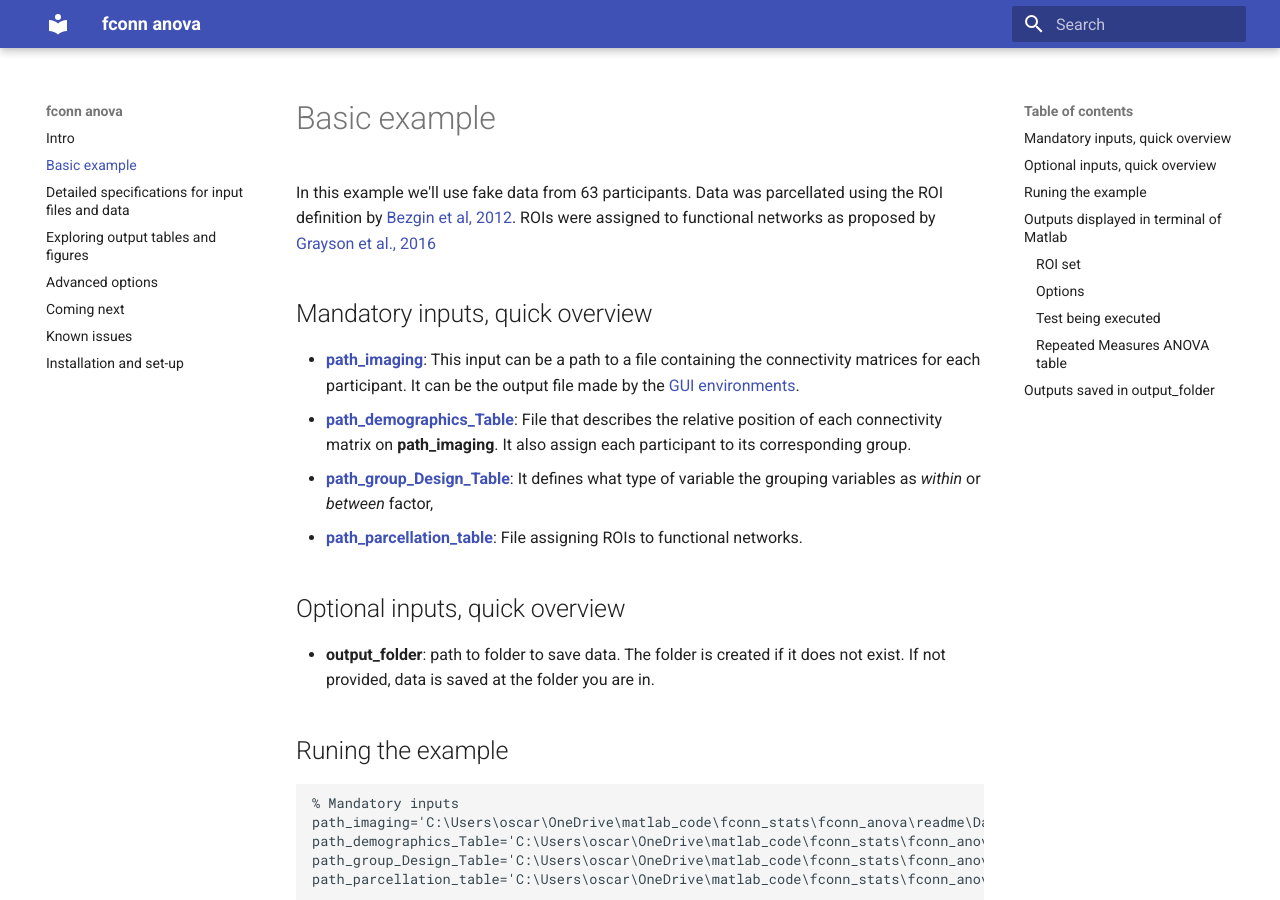
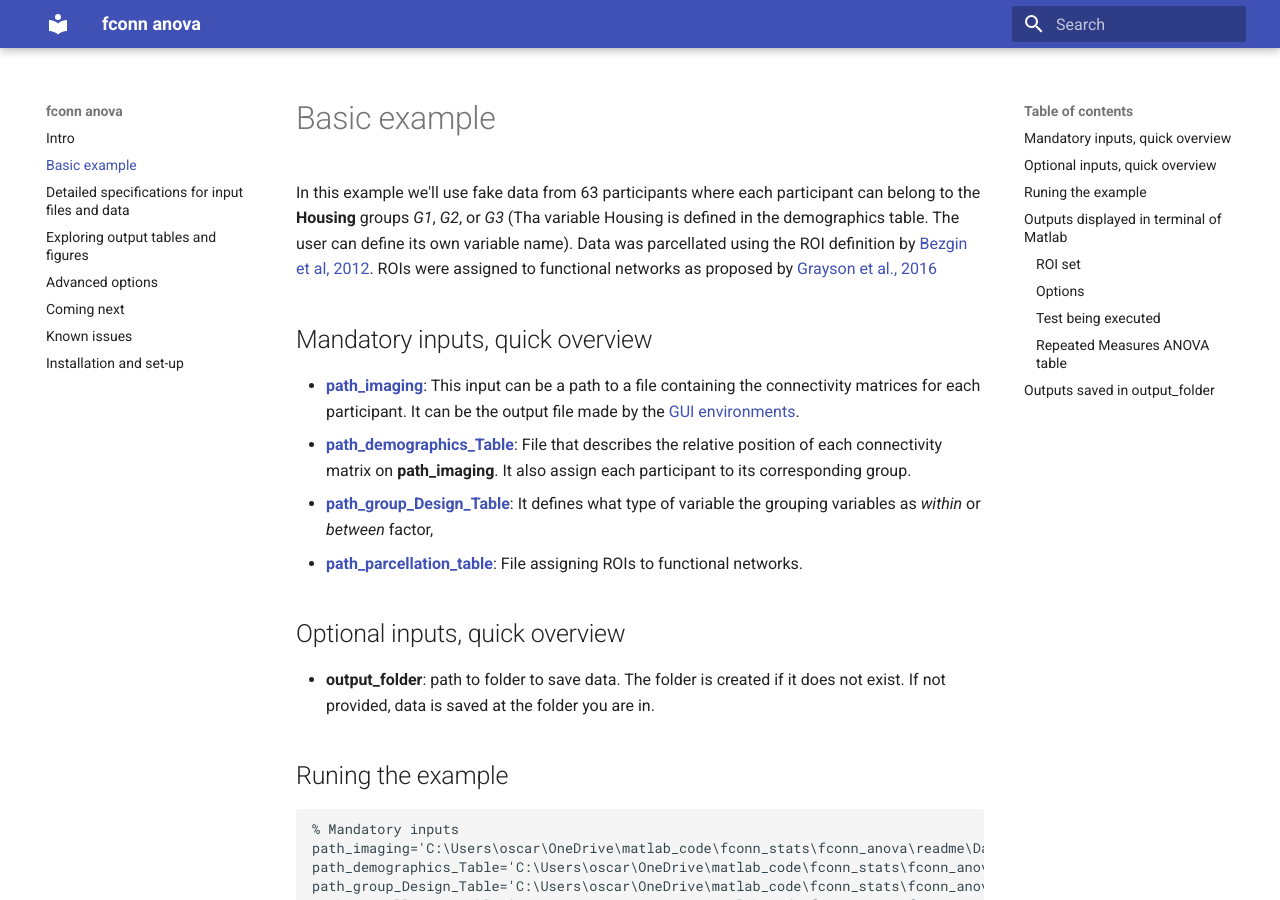
Before and after one commit to omiranda/fconn_anova, an MkDocs documentation site: the page built from docs/basic_example/basic_example.md, in a window 1280 px wide and 900 px high. Built offline with MkDocs 1.6.1 and Material for MkDocs 9.7.7, drawn with Linux system fonts in a browser that asks for light colours; old or Windows-style settings are respelled for this version of MkDocs.

Commit message:
Update basic_example.md

```diff
--- a/docs/basic_example/basic_example.md
+++ b/docs/basic_example/basic_example.md
@@ -1,4 +1,4 @@
-In this example we'll use fake data from 63 participants. Data was parcellated using the ROI definition by [Bezgin et al, 2012](https://pubmed.ncbi.nlm.nih.gov/22521477/). ROIs were assigned to functional networks as proposed by [Grayson et al., 2016](https://pubmed.ncbi.nlm.nih.gov/27477019/)
+In this example we'll use fake data from 63 participants where each participant can belong to the **Housing** groups *G1*, *G2*, or *G3* (Tha variable Housing is defined in the demographics table. The user can define its own variable name). Data was parcellated using the ROI definition by [Bezgin et al, 2012](https://pubmed.ncbi.nlm.nih.gov/22521477/). ROIs were assigned to functional networks as proposed by [Grayson et al., 2016](https://pubmed.ncbi.nlm.nih.gov/27477019/)
 
 ## Mandatory inputs, quick overview
 
```
